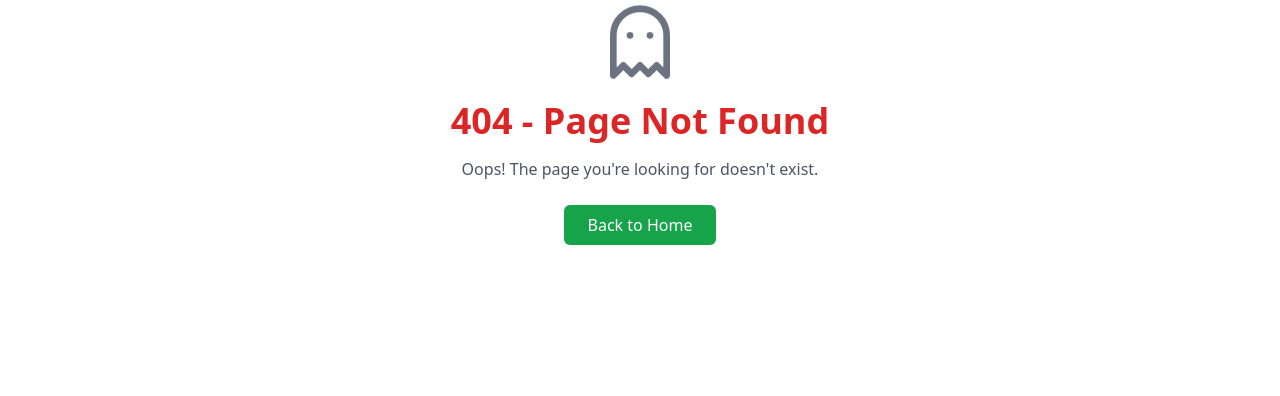
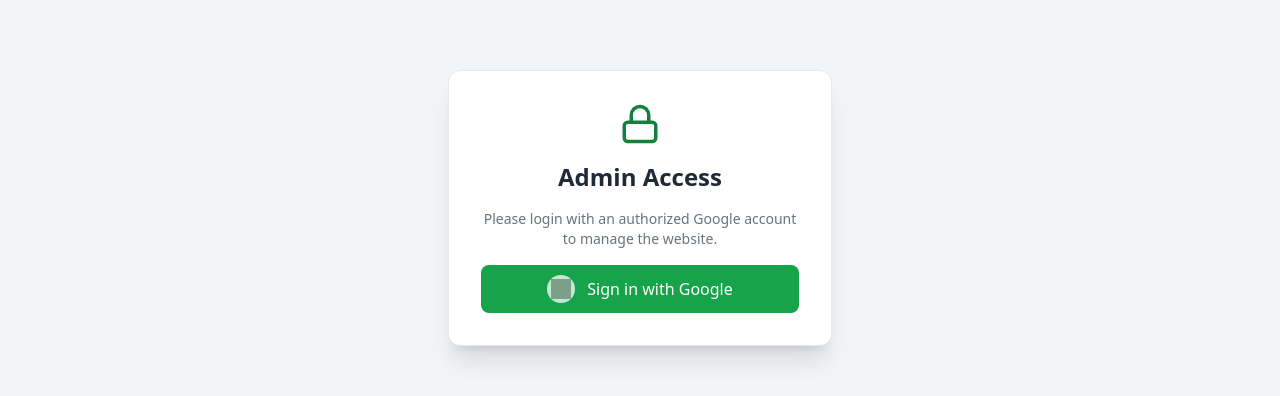
Before and after one commit to KushDastane/DIKSHA-FOUNDATION-1.0, a React (Vite) app: page /admin-login in a window 1280 px wide. Shown: the part 192-588 px from the top of the page. Built offline with nearby package versions, Linux system fonts and the light colour scheme; no server answers; the database is empty; grey boxes are pictures that could not be loaded.

Commit message:
Admin Panel Access Authentication Implemented

```diff
--- a/src/App.jsx
+++ b/src/App.jsx
@@ -1,5 +1,5 @@
 import React from "react";
-import { Routes, Route, BrowserRouter as Router } from "react-router-dom";
+import { Routes, Route } from "react-router-dom";
 import MainLayout from "./layouts/MainLayout";
 import Home from "./pages/Home";
 import Donate from "./pages/Donate";
@@ -9,7 +9,10 @@ import { ToastContainer } from "react-toastify";
 import "react-toastify/dist/ReactToastify.css";
 import ScrollToSection from "./utils/ScrollToSection";
 import ScrollToTop from "./utils/ScrollToTop";
+
 import AdminPanel from "./adminPanel";
+import AdminLogin from "./adminPanel/AdminLogin";
+import AdminRoute from "./adminPanel/AdminRoute";
 
 const App = () => {
   return (
@@ -27,7 +30,15 @@ const App = () => {
         </Route>
 
         {/* Admin Panel */}
-        <Route path="/admin/*" element={<AdminPanel />} />
+        <Route path="/admin-login" element={<AdminLogin />} />
+        <Route
+          path="/admin/*"
+          element={
+            <AdminRoute>
+              <AdminPanel />
+            </AdminRoute>
+          }
+        />
       </Routes>
 
       <ToastContainer position="top-right" autoClose={3000} />
--- /dev/null
+++ b/src/adminPanel/AdminLogin.jsx
@@ -0,0 +1,63 @@
+import React from "react";
+import { auth } from "../config/firebase";
+import { signInWithPopup, GoogleAuthProvider } from "firebase/auth";
+import { useNavigate } from "react-router-dom";
+import { toast } from "react-toastify";
+import { Lock } from "lucide-react";
+
+const allowedAdmins = ["kushdastane69211@gmail.com"];
+
+const AdminLogin = () => {
+  const navigate = useNavigate();
+
+  const handleLogin = async () => {
+    try {
+      const provider = new GoogleAuthProvider();
+      const result = await signInWithPopup(auth, provider);
+      const user = result.user;
+
+      if (!allowedAdmins.includes(user.email)) {
+        toast.error("You are not authorized to access the admin panel.");
+        await auth.signOut();
+        return;
+      }
+
+      toast.success("Login successful!");
+      navigate("/admin");
+    } catch (error) {
+      console.error("Login failed", error);
+      toast.error("Login failed. Please try again.");
+    }
+  };
+
+  return (
+    <div className="flex items-center justify-center h-screen bg-gray-100 px-4">
+      <div className="bg-white shadow-xl rounded-xl p-8 max-w-sm w-full text-center border">
+        <div className="flex flex-col items-center space-y-4">
+          <Lock size={42} className="text-green-700" />
+          <h2 className="text-2xl font-semibold text-gray-800">Admin Access</h2>
+          <p className="text-gray-500 text-sm">
+            Please login with an authorized Google account to manage the
+            website.
+          </p>
+
+          <button
+            onClick={handleLogin}
+            className="mt-4 w-full flex items-center justify-center gap-3 bg-green-600 hover:bg-green-700 text-white px-5 py-2.5 rounded-lg transition font-medium"
+          >
+            <span className="bg-white p-1 rounded-full opacity-75">
+              <img
+                src="https://www.svgrepo.com/show/475656/google-color.svg"
+                alt="Google Icon"
+                className="w-5 h-5"
+              />
+            </span>
+            Sign in with Google
+          </button>
+        </div>
+      </div>
+    </div>
+  );
+};
+
+export default AdminLogin;
--- /dev/null
+++ b/src/adminPanel/AdminRoute.jsx
@@ -0,0 +1,20 @@
+// src/adminPanel/AdminRoute.jsx
+import React from "react";
+import { Navigate } from "react-router-dom";
+import { useAuthState } from "react-firebase-hooks/auth";
+import { auth } from "../config/firebase";
+
+const ALLOWED_EMAILS = ["kushdastane69211@gmail.com"];
+
+const AdminRoute = ({ children }) => {
+  const [user, loading] = useAuthState(auth);
+
+  if (loading) return <p>Loading...</p>;
+  if (!user || !ALLOWED_EMAILS.includes(user.email)) {
+    return <Navigate to="/admin-login" replace />;
+  }
+
+  return children;
+};
+
+export default AdminRoute;
--- a/src/adminPanel/layout/Sidebar.jsx
+++ b/src/adminPanel/layout/Sidebar.jsx
@@ -1,5 +1,5 @@
 import React from "react";
-import { NavLink } from "react-router-dom";
+import { NavLink, useNavigate } from "react-router-dom";
 import {
   LayoutDashboard,
   Phone,
@@ -8,7 +8,11 @@ import {
   Mail,
   HandHeart,
   CalendarHeart,
+  LogOut,
 } from "lucide-react";
+import { auth } from "../../config/firebase";
+import { signOut } from "firebase/auth";
+import { toast } from "react-toastify";
 
 const links = [
   { to: "/admin", label: "Dashboard", icon: <LayoutDashboard size={18} /> },
@@ -17,7 +21,6 @@ const links = [
     label: "Contact Info",
     icon: <Phone size={18} />,
   },
-
   { to: "/admin/branches", label: "Branches", icon: <MapPin size={18} /> },
   {
     to: "/admin/utility-items",
@@ -42,11 +45,35 @@ const links = [
 ];
 
 const Sidebar = () => {
+  const navigate = useNavigate();
+  const user = auth.currentUser;
+
+  const handleLogout = async () => {
+    try {
+      await signOut(auth);
+      toast.success("Logged out successfully");
+      navigate("/admin-login");
+    } catch (error) {
+      toast.error("Logout failed");
+      console.error(error);
+    }
+  };
+
   return (
-    <aside className="w-64 h-screen bg-white shadow-md p-4">
+    <aside className="w-64 h-screen bg-white shadow-md p-4 flex flex-col justify-between">
+      <div>
         <h2 className="text-2xl font-bold mb-6 ml-2 text-green-700">
           Admin Panel
         </h2>
+
+        {/* Show current admin email */}
+        {user && (
+          <div className="text-xs text-gray-500 mb-4 ml-2">
+            Logged in as: <br />
+            <span className="font-medium">{user.email}</span>
+          </div>
+        )}
+
         <nav className="flex flex-col gap-1">
           {links.map(({ to, label, icon }) => (
             <NavLink
@@ -66,6 +93,16 @@ const Sidebar = () => {
             </NavLink>
           ))}
         </nav>
+      </div>
+
+      {/* Logout Button */}
+      <button
+        onClick={handleLogout}
+        className="mt-6 flex items-center gap-2 text-red-600 hover:text-red-700 text-sm font-medium px-4 py-2 rounded transition hover:bg-red-50"
+      >
+        <LogOut size={18} />
+        Logout
+      </button>
     </aside>
   );
 };
--- a/src/config/firebase.js
+++ b/src/config/firebase.js
@@ -1,6 +1,7 @@
 // Import the functions you need from the SDKs you need
 import { initializeApp } from "firebase/app";
 import { getAnalytics } from "firebase/analytics";
+import { getAuth } from "firebase/auth";
 import { getFirestore } from "firebase/firestore";
 import { getStorage } from "firebase/storage";
 
@@ -25,5 +26,6 @@ const firebaseConfig = {
 const app = initializeApp(firebaseConfig);
 // eslint-disable-next-line no-unused-vars
 const analytics = getAnalytics(app);
+export const auth = getAuth(app);
 export const db = getFirestore(app);
 export const storage = getStorage(app);
```
Also changed, not shown: src/adminPanel/index.jsx (+6 -5 lines), src/pages/NotFoundPage.jsx (+8 -5 lines). Lines whose indentation alone changed are shown as unchanged.
